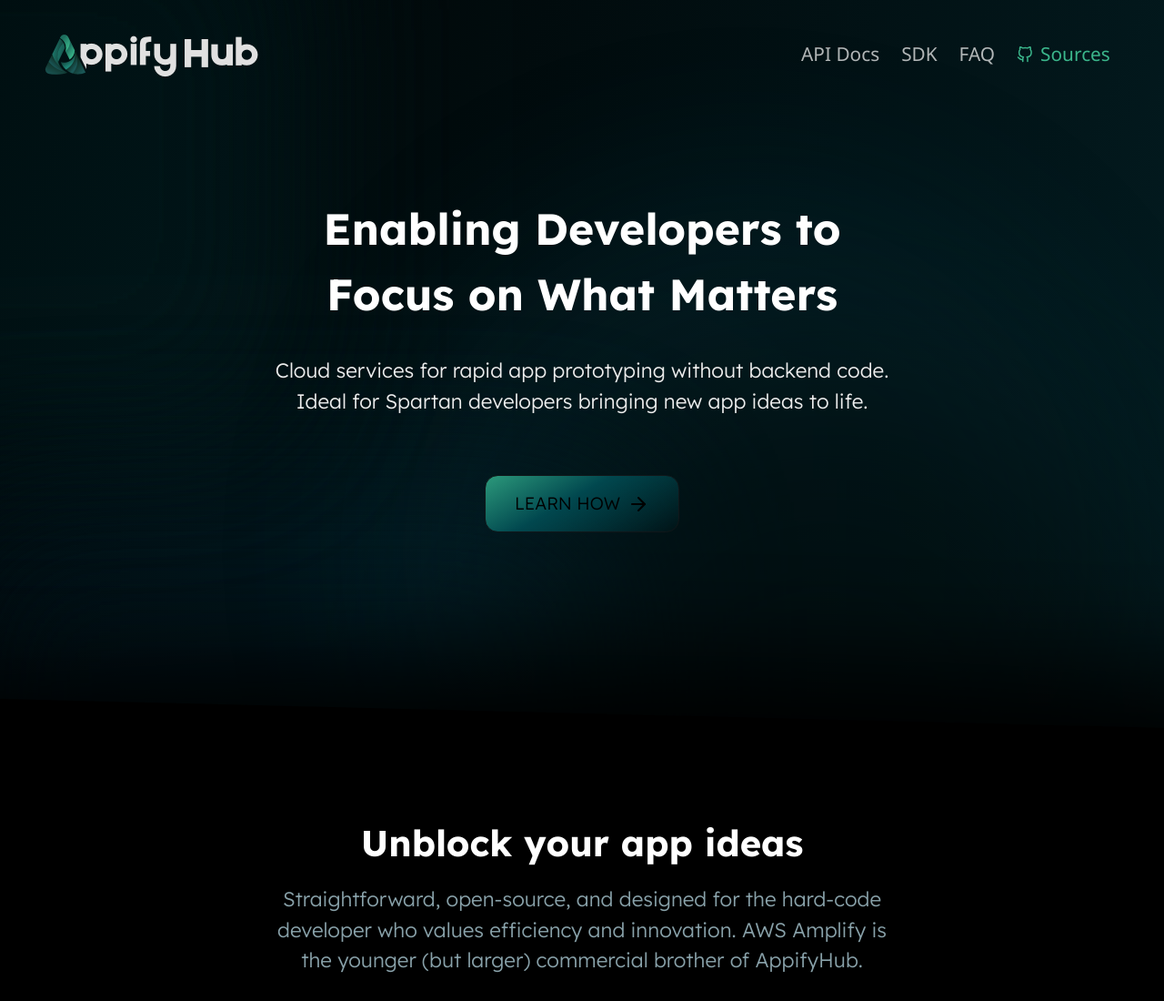
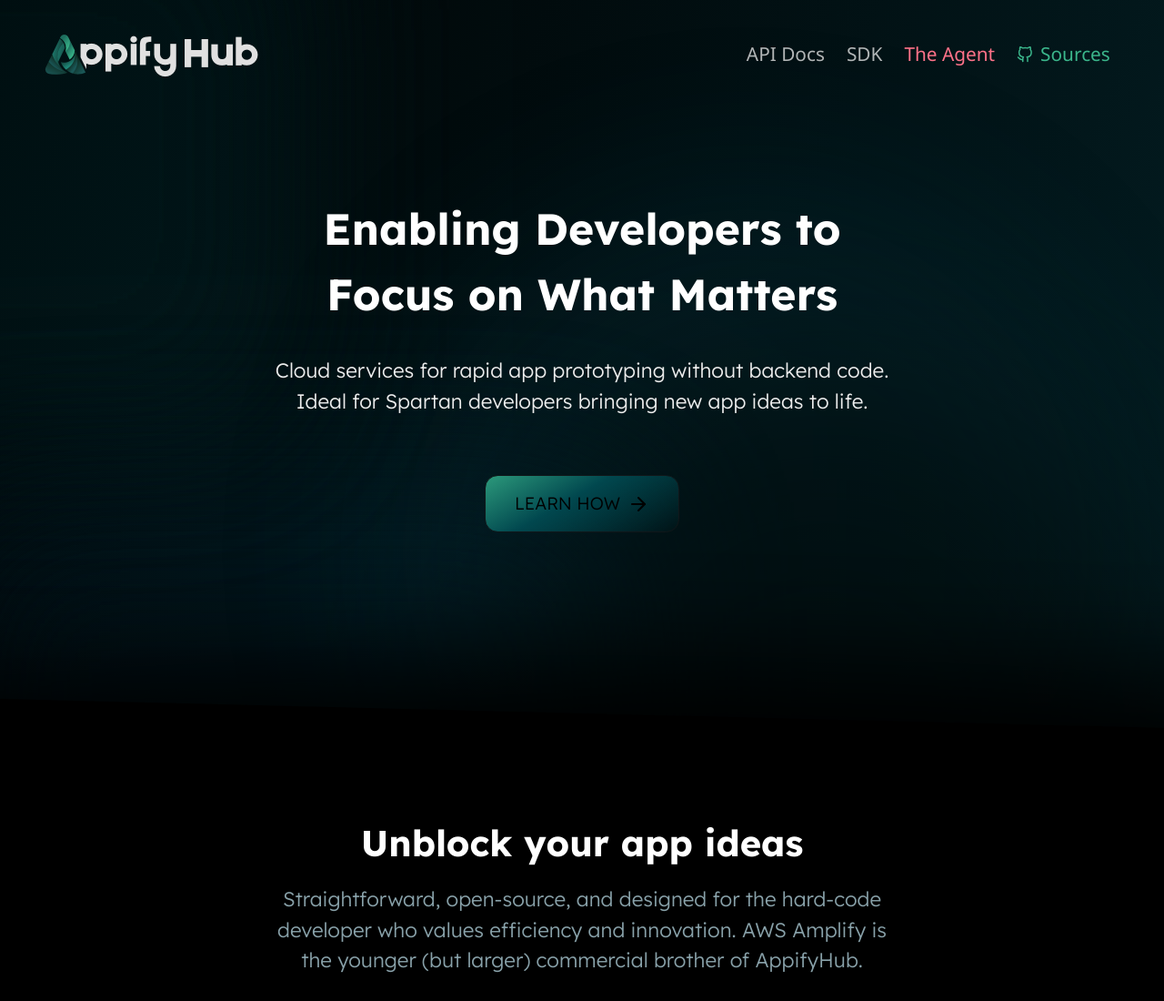
Before and after one commit to appifyhub/landing, a plain HTML site: page index.html in a window 1280 px wide. Shown: the top 1100 px of the page at 91% size. Drawn offline with nearby package versions, Linux system fonts and the light colour scheme.

Commit message:
Add "The Agent" to the nav menu

```diff
--- a/index.html
+++ b/index.html
@@ -64,7 +64,9 @@
                                 target="_blank">SDK</a>
                         </li>
                         <li class="nav-item">
-                            <a class="nav-link page-scroll" href="#faq">FAQ</a>
+                            <a class="nav-link page-scroll" style="color: #ff7289;" href="https://the-agent.appifyhub.com" target="_blank">
+                                The Agent
+                            </a>
                         </li>
                         <li class="nav-item">
                             <a class="nav-link page-scroll d-flex flex-row align-items-center cta"
```
